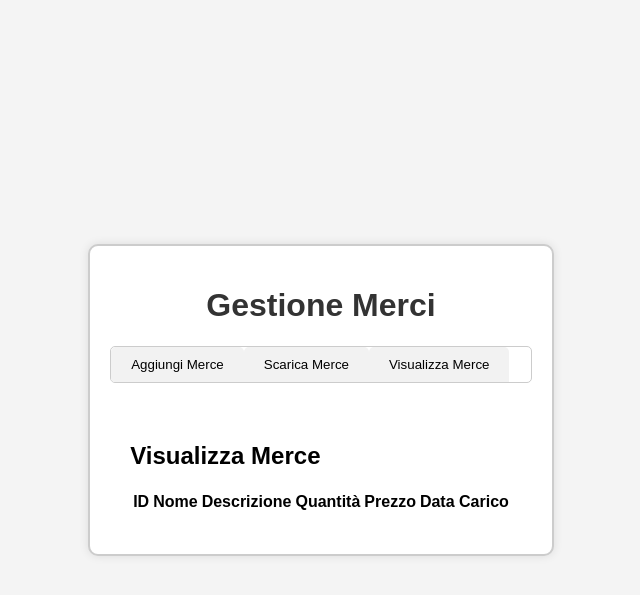
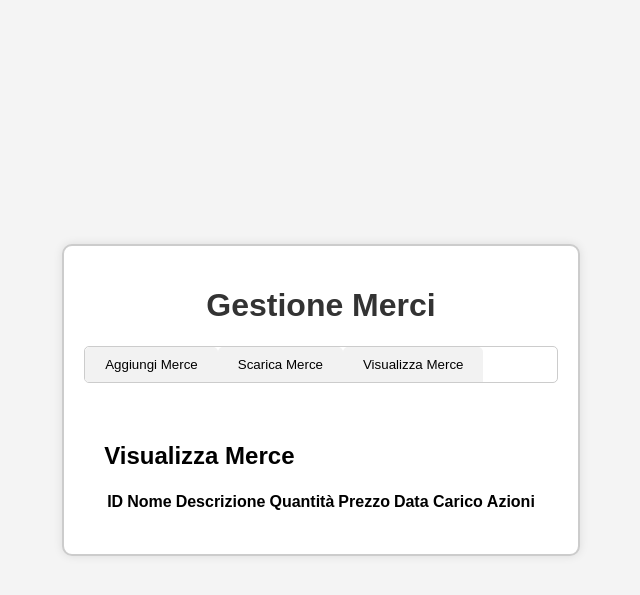
Before and after one commit to vordkan/Raf, a Flask app: page /merce in a window 1280 px wide. Shown: the top 595 px of the page, without its empty margins (319-959 px from the left). Run offline with Flask 3, Linux system fonts and the light colour scheme; lists and menus that the app fills with data are empty.

Commit message:
aggiornamento per la visualizzazione della tabella

```diff
--- a/templates/merci.html
+++ b/templates/merci.html
@@ -4,7 +4,8 @@
     <meta charset="UTF-8">
     <meta name="viewport" content="width=device-width, initial-scale=1.0">
     <title>Gestione Merci</title>
-    <link rel="stylesheet" href="{{ url_for('static', filename='css/dipendente.css') }}">
+    <link rel="stylesheet" href="{{ url_for('static', filename='css/merci.css') }}">
+
 </head>
 <body>
 
@@ -80,7 +81,8 @@
 
     <div id="visualizzaMerce" class="tabcontent">
         <h2>Visualizza Merce</h2>
-        <table>
+        <div class="table-container">
+            <table id="merceTable">
                 <thead>
                     <tr>
                         <th>ID</th>
@@ -89,12 +91,14 @@
                         <th>Quantità</th>
                         <th>Prezzo</th>
                         <th>Data Carico</th>
+                        <th>Azioni</th>
                     </tr>
                 </thead>
                 <tbody id="merceTableBody">
                     <!-- I dati delle merci verranno inseriti qui tramite JavaScript -->
                 </tbody>
             </table>
+        </div>
     </div>
 </div>
 
```
Lines whose indentation alone changed are shown as unchanged.
